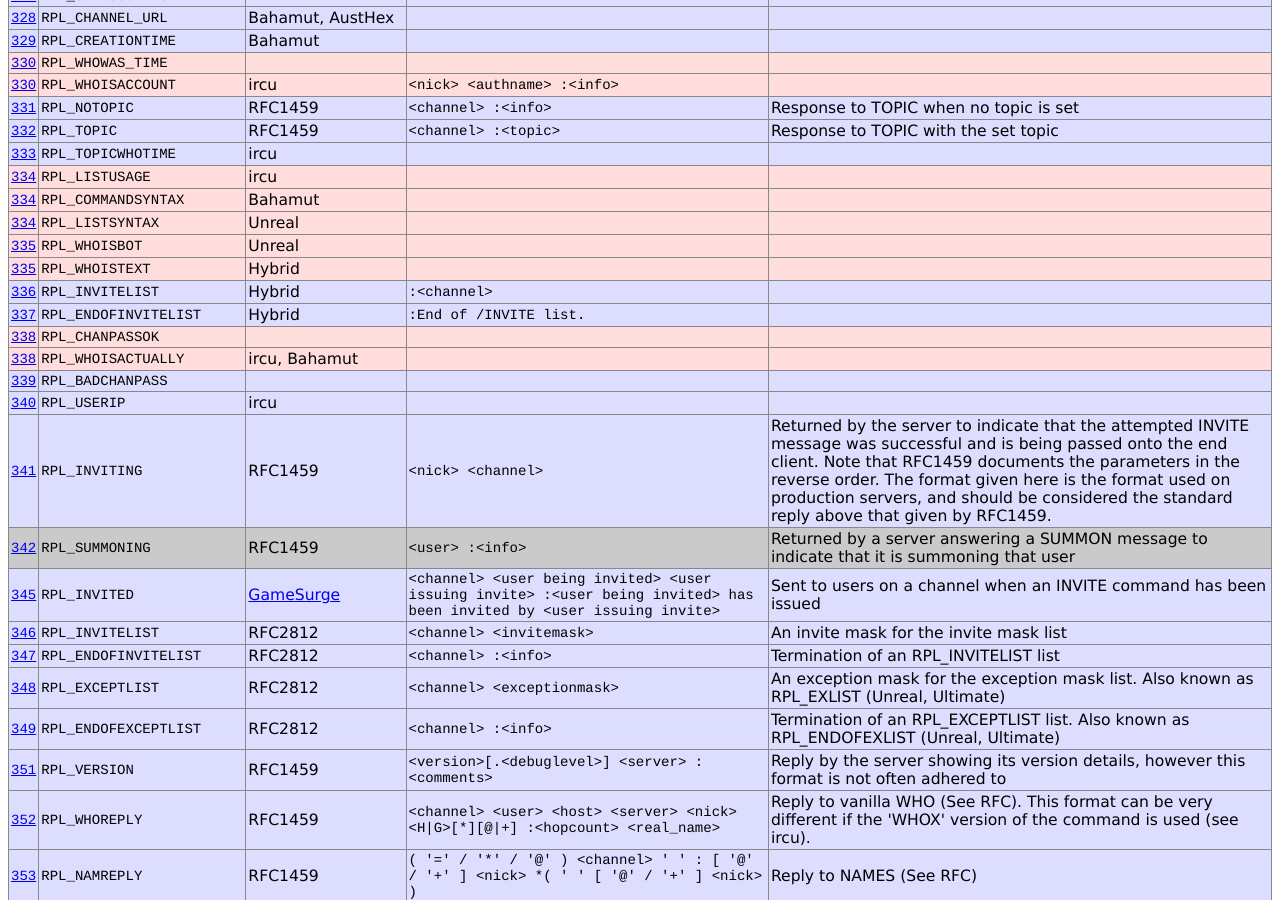
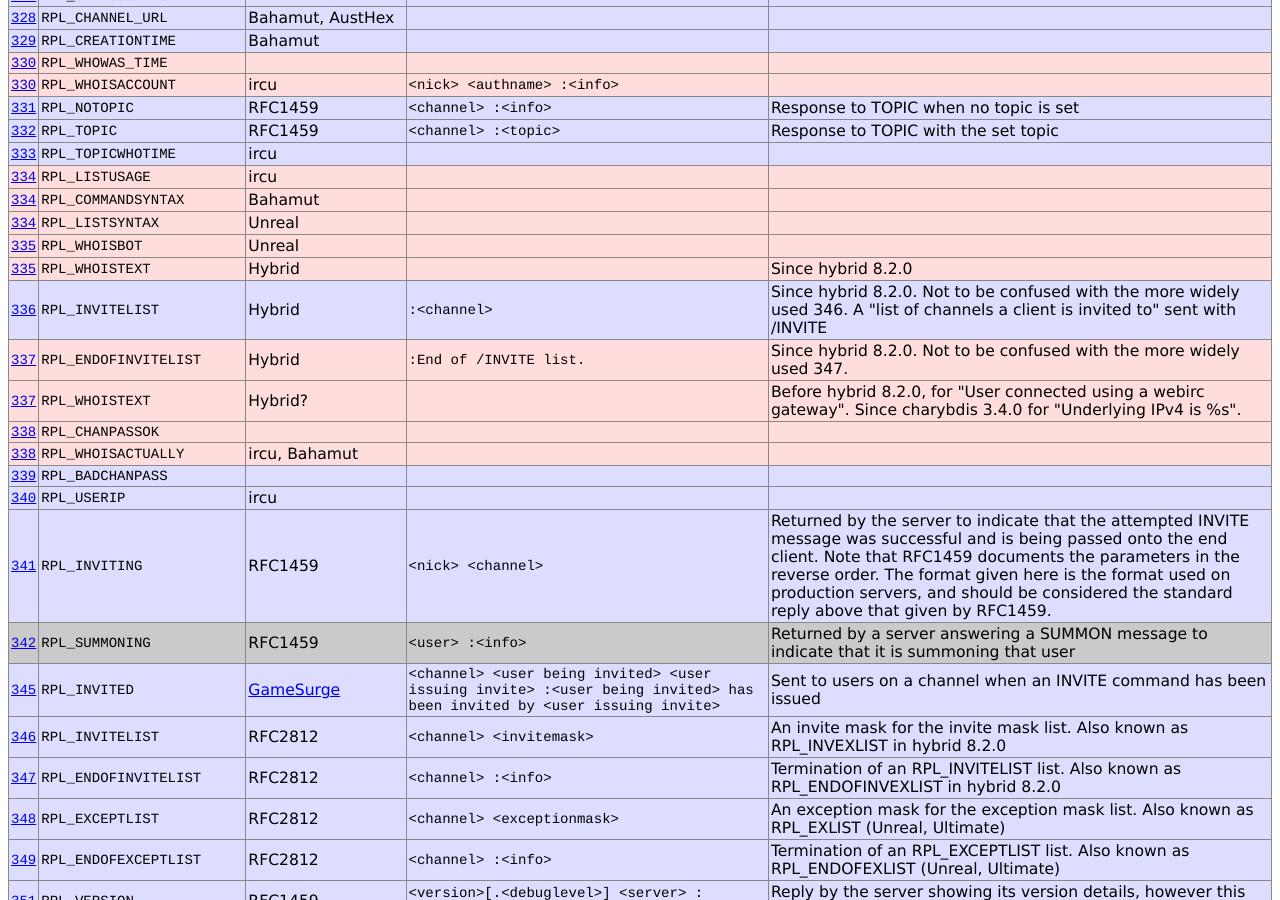
Before and after one commit to ircdocs/irc-defs, a Jekyll site: the page built from defs/ircnumerics.html, in a window 1280 px wide and 900 px high, scrolled down 5591 px. Built offline with Jekyll 4.4.1, drawn with Linux system fonts in a browser that asks for light colours.

Commit message:
ircnumerics: Hybrid 8.2.0 did weird things with 335-337 and 346-347
See 8d62055 in the hybrid git repo

```diff
--- a/_data/ircnumerics.yaml
+++ b/_data/ircnumerics.yaml
@@ -1420,18 +1420,35 @@ values:
         numeric: "335"
         origin: Hybrid
         conflict: true
+        comment: Since hybrid 8.2.0
 
     -
         name: RPL_INVITELIST
         numeric: "336"
         origin: Hybrid
         format: ":<channel>"
+        comment: >
+            Since hybrid 8.2.0. Not to be confused with the more widely used 346.
+
+            A "list of channels a client is invited to" sent with /INVITE
 
     -
         name: RPL_ENDOFINVITELIST
         numeric: "337"
         origin: Hybrid
         format: ":End of /INVITE list."
+        conflict: true
+        comment: >
+            Since hybrid 8.2.0. Not to be confused with the more widely used 347.
+
+    -
+        name: RPL_WHOISTEXT
+        numeric: "337"
+        origin: Hybrid?
+        conflict: true
+        comment: >
+            Before hybrid 8.2.0, for "User connected using a webirc gateway".
+            Since charybdis 3.4.0 for "Underlying IPv4 is %s".
 
     -
         name: RPL_CHANPASSOK
@@ -1492,14 +1509,18 @@ values:
         numeric: "346"
         origin: RFC2812
         format: "<channel> <invitemask>"
-        comment: An invite mask for the invite mask list
+        comment: >
+            An invite mask for the invite mask list.
+            Also known as RPL_INVEXLIST in hybrid 8.2.0
 
     -
         name: RPL_ENDOFINVITELIST
         numeric: "347"
         origin: RFC2812
         format: "<channel> :<info>"
-        comment: Termination of an RPL_INVITELIST list
+        comment: >
+            Termination of an RPL_INVITELIST list.
+            Also known as RPL_ENDOFINVEXLIST in hybrid 8.2.0
 
     -
         name: RPL_EXCEPTLIST
```
